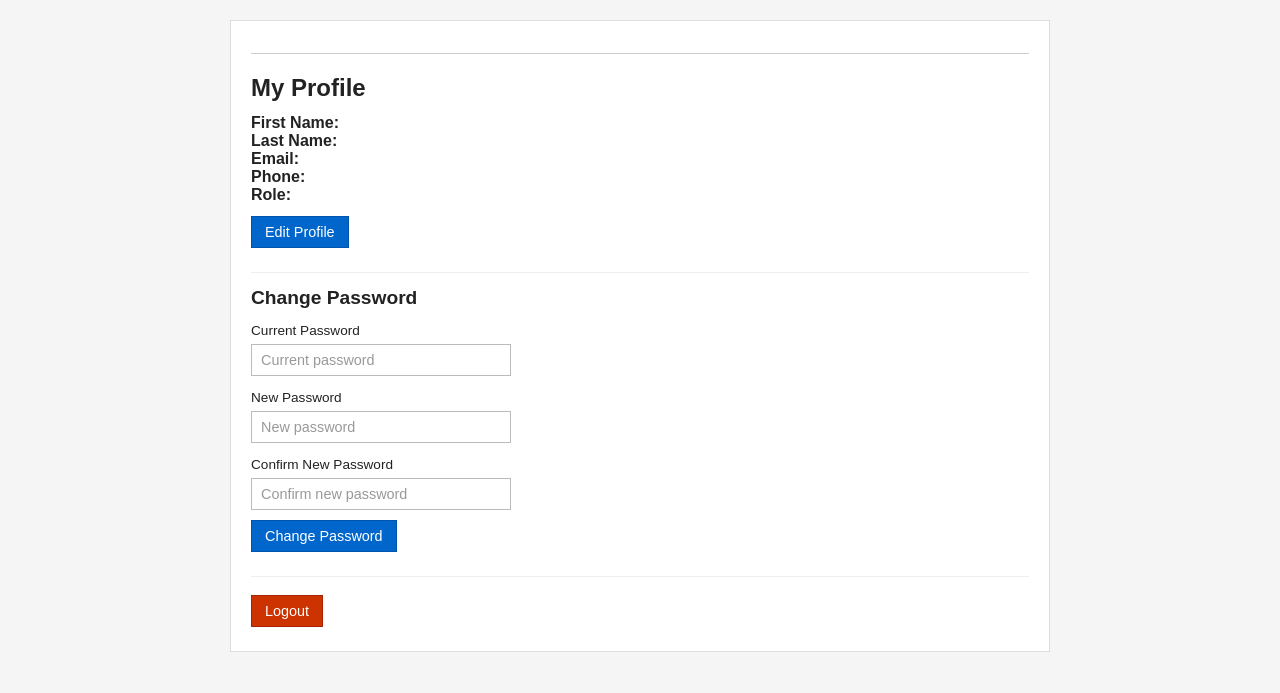
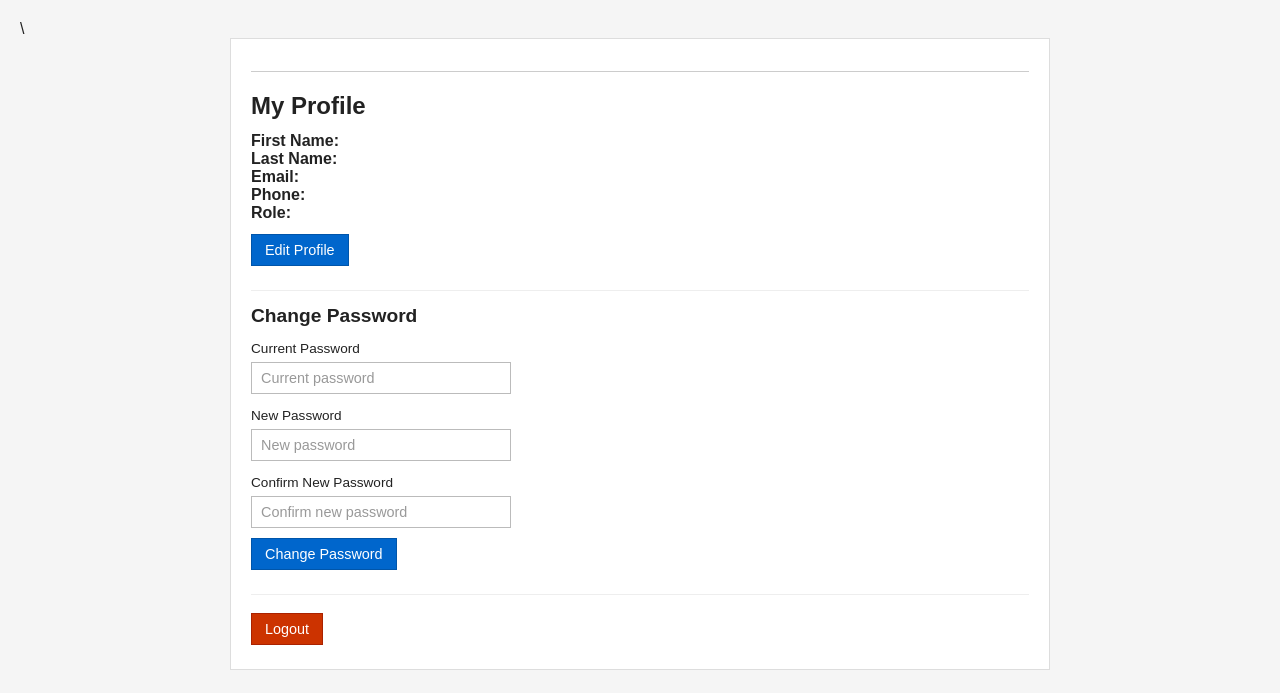
Before and after one commit to Terminator19-ops/tourism-booking-system, a plain HTML site: page frontend/profile.html in a window 1280 px wide. Drawn offline with Linux system fonts and the light colour scheme.

Commit message:
minor fixes

```diff
--- a/frontend/profile.html
+++ b/frontend/profile.html
@@ -6,7 +6,7 @@
     <title>Profile – Tourism Booking</title>
     <link rel="stylesheet" href="css/style.css">
 </head>
-<body>
+<body>\
     <div class="container">
         <div class="nav" id="navContainer"></div>
 
```
